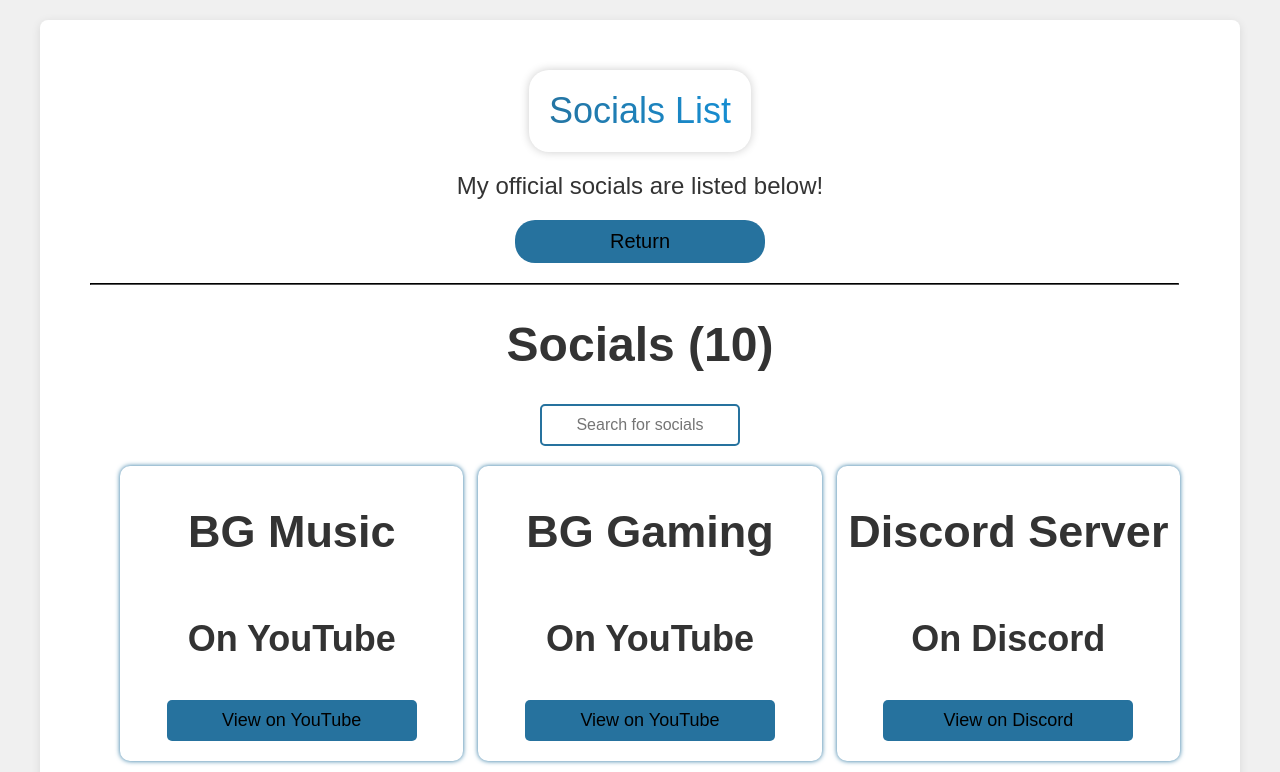
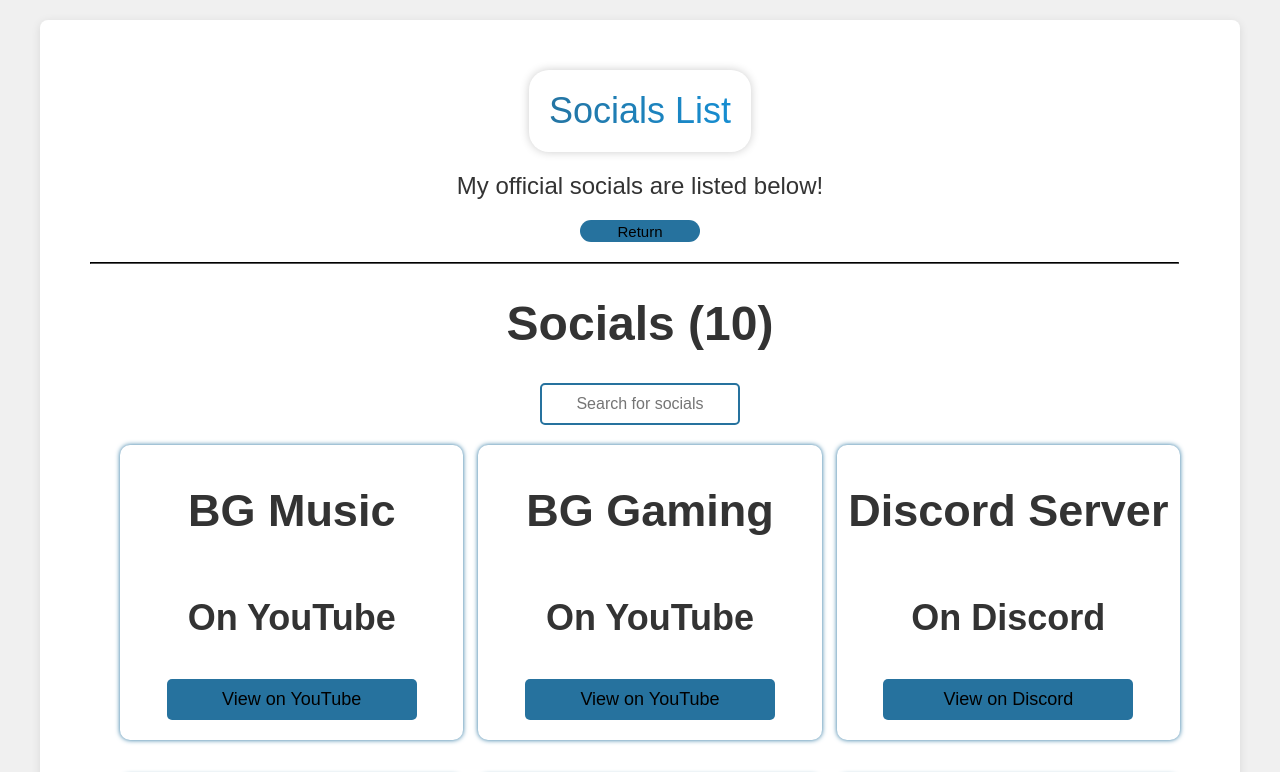
Before and after one commit to BG-Music/site, a plain HTML site: page socials/index.html in a window 1280 px wide. Shown: the top 772 px of the page. Drawn offline with Linux system fonts and the light colour scheme.

Commit message:
Update index.html

```diff
--- a/socials/index.html
+++ b/socials/index.html
@@ -170,7 +170,7 @@ hr {
             <br>
         </div>
         <div class="content">
-            <button onclick="window.location.replace('/')">
+            <button onclick="window.location.replace('/')" style="width:120px; height:22px; font-size: 15px">
                 Return
             </button>
             <hr>
```
